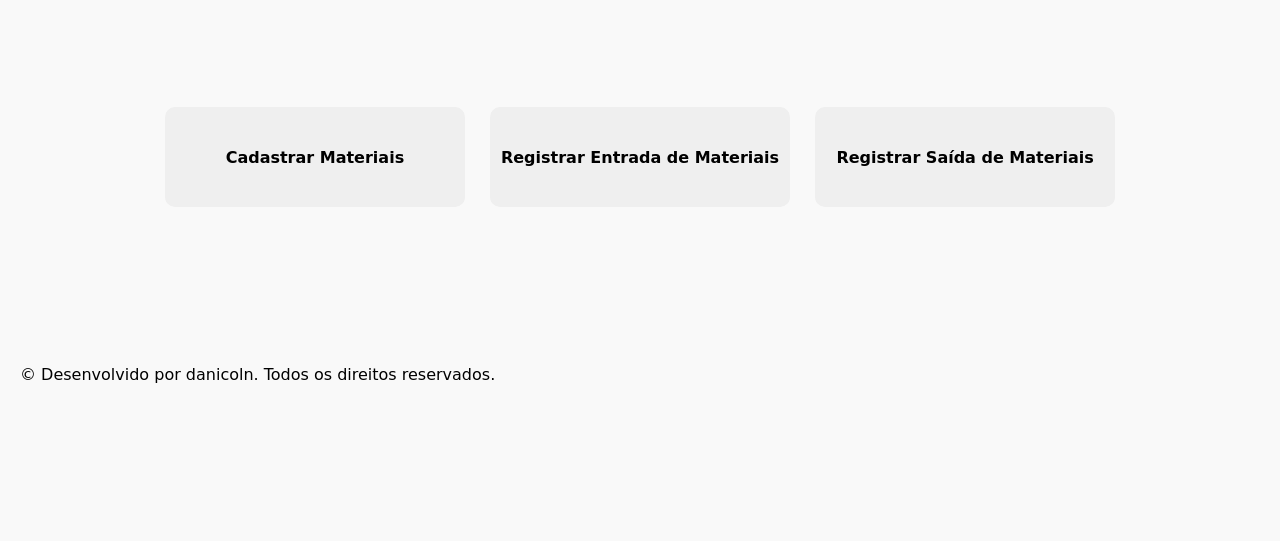
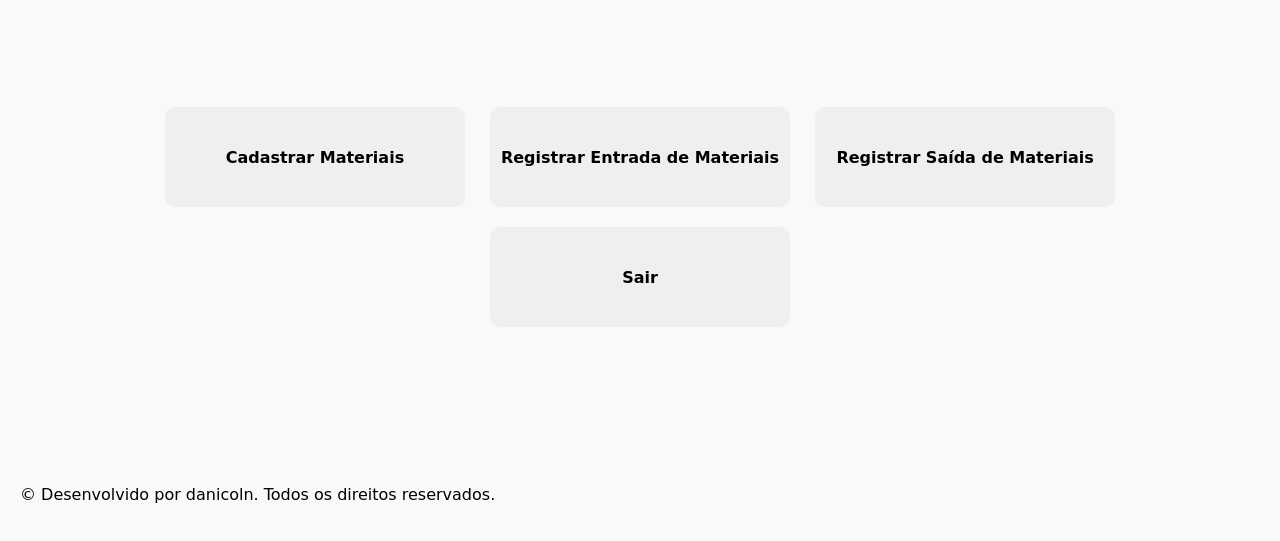
Before and after one commit to danicoln/projeto-andre, a plain HTML site: page index.html in a window 1280 px wide. Shown: the part 309-850 px from the top of the page. Before the commit the page ends 800 px from the top, so only its background shows below. Drawn offline with Linux system fonts and the light colour scheme; a web font is replaced by a local one.

Commit message:
Criação de botão sair na pagina index.html e alteração do endereço do logo

```diff
--- a/index.html
+++ b/index.html
@@ -29,6 +29,7 @@
 					<a href="cadastro-de-materiais.html"><button class="cadastrar-materiais">Cadastrar Materiais</button></a> <!-- botao -->
 					<a href="registra-entrada-materiais.html"><button class="registra-entrada">Registrar Entrada de Materiais</button></a> <!-- botao -->
 					<a href="registra-saida-materiais.html"><button class="registra-saida">Registrar Saída de Materiais</button></a><!-- botao -->
+					<a href="login.html"><button class="sair">Sair</button></a><!-- botao -->
 				</div>
 			</main>
 		</section>
```
Also changed, not shown: 1 other file.
